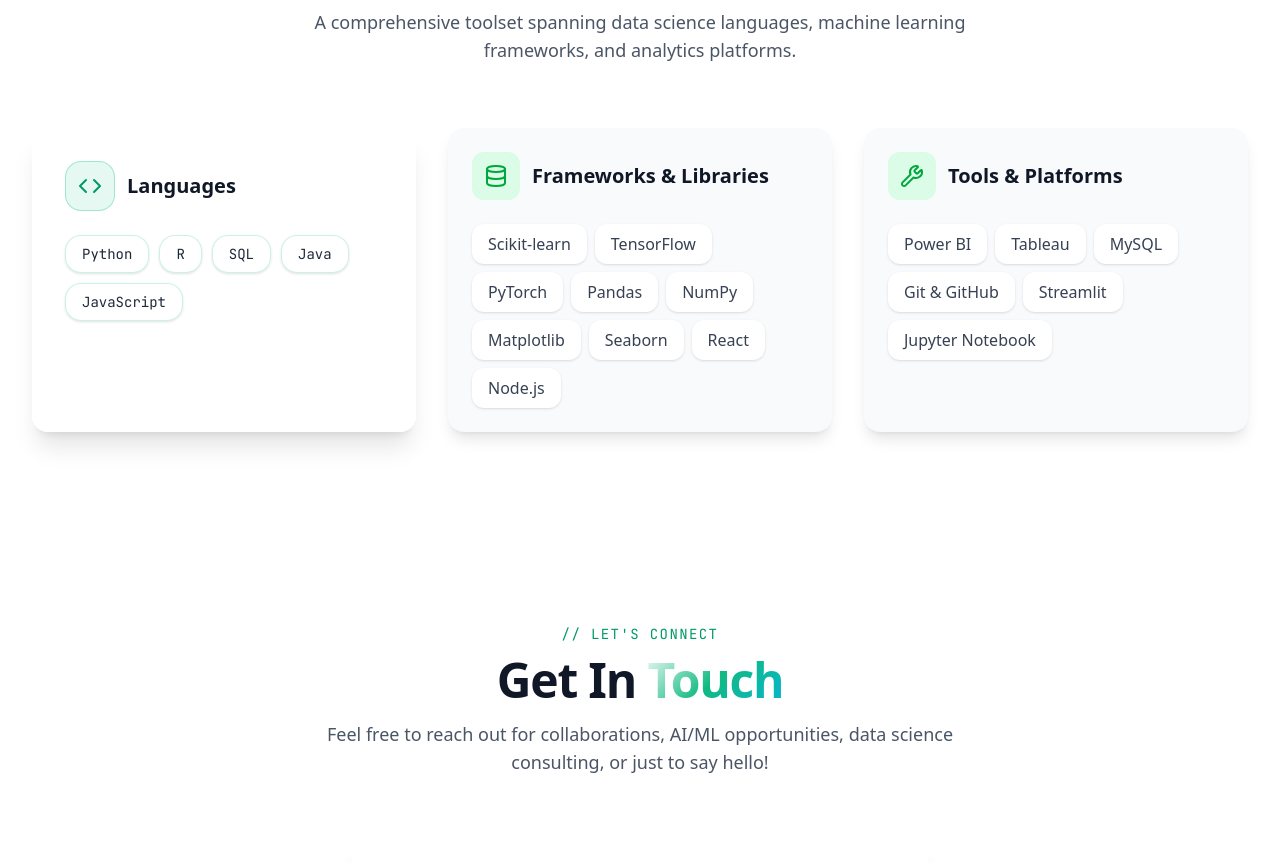
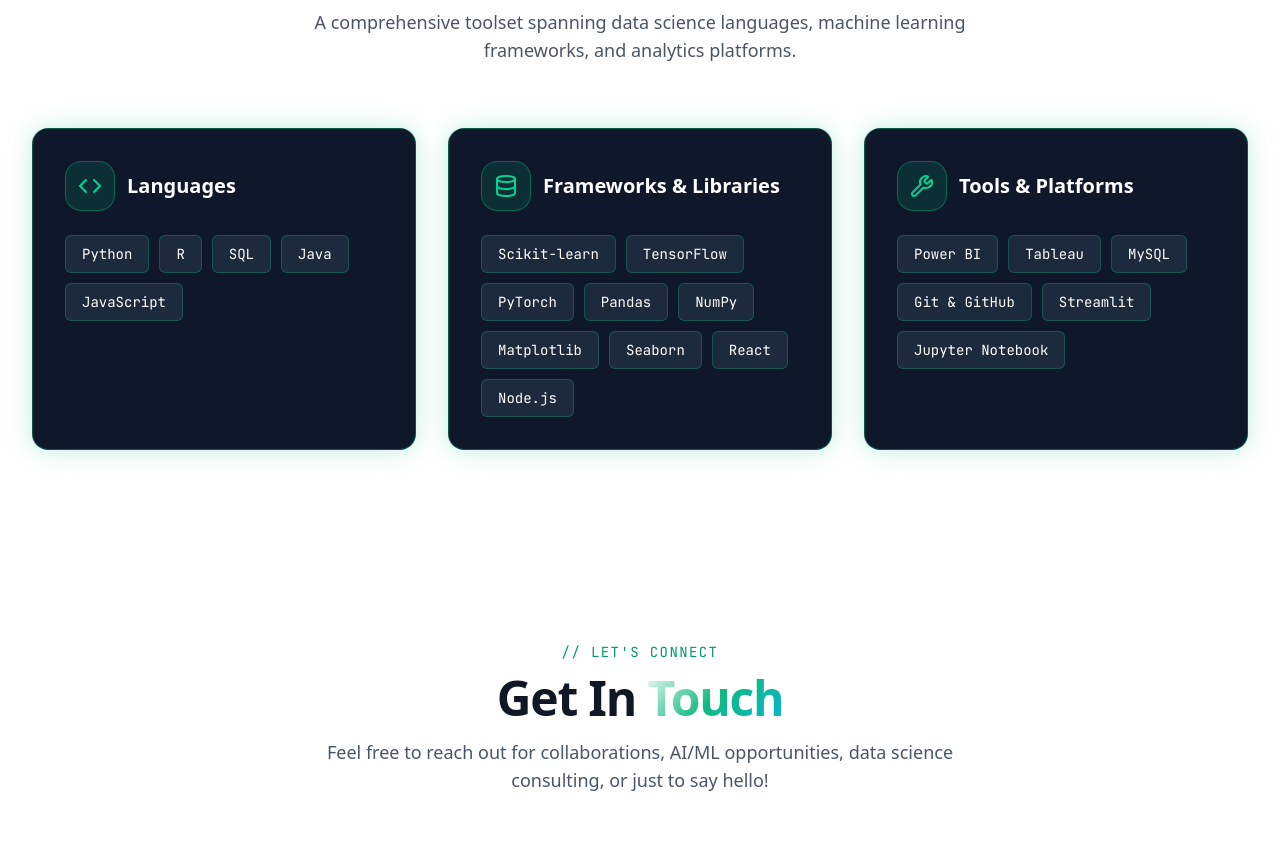
Before and after one commit to yohansmith/my-portfolio, a Next.js app: page / in a window 1280 px wide. Shown: the part 2661-3524 px from the top of the page. Built offline with nearby package versions, Linux system fonts and the light colour scheme.

Commit message:
Updated Skills.tsx

```diff
--- a/src/components/Skills.tsx
+++ b/src/components/Skills.tsx
@@ -3,11 +3,33 @@
 import { motion } from "framer-motion";
 import { Code as CodeIcon, Database as DBIcon, Wrench as ToolWrench } from "lucide-react";
 
-const skills = {
-  Languages: ["Python", "R", "SQL", "Java", "JavaScript"],
-  "Frameworks & Libraries": ["Scikit-learn", "TensorFlow", "PyTorch", "Pandas", "NumPy", "Matplotlib", "Seaborn", "React", "Node.js"],
-  "Tools & Platforms": ["Power BI", "Tableau", "MySQL", "Git & GitHub", "Streamlit", "Jupyter Notebook"],
-};
+const skillGroups = [
+  {
+    title: "Languages",
+    icon: CodeIcon,
+    items: ["Python", "R", "SQL", "Java", "JavaScript"],
+  },
+  {
+    title: "Frameworks & Libraries",
+    icon: DBIcon,
+    items: [
+      "Scikit-learn",
+      "TensorFlow",
+      "PyTorch",
+      "Pandas",
+      "NumPy",
+      "Matplotlib",
+      "Seaborn",
+      "React",
+      "Node.js",
+    ],
+  },
+  {
+    title: "Tools & Platforms",
+    icon: ToolWrench,
+    items: ["Power BI", "Tableau", "MySQL", "Git & GitHub", "Streamlit", "Jupyter Notebook"],
+  },
+];
 
 export default function Skills() {
   return (
@@ -16,104 +38,56 @@ export default function Skills() {
         <motion.div
           initial={{ opacity: 0, y: 30 }}
           whileInView={{ opacity: 1, y: 0 }}
-          viewport={{ once: true, amount: 0.2 }}
+          viewport={{ once: true, amount: 0.1 }}
           transition={{ duration: 0.6 }}
         >
           <div className="text-center mb-16">
             <span className="text-emerald-600 dark:text-emerald-400 font-tech text-sm tracking-widest uppercase mb-3 block">
-              // TECH STACK & CAPABILITIES
+              {"// TECH STACK & CAPABILITIES"}
             </span>
             <h2 className="text-4xl sm:text-5xl font-bold text-gray-900 dark:text-white mb-4 tracking-tight">
-              Skills & <span className="text-gradient">Technologies</span>
+              Skills &amp; <span className="text-gradient">Technologies</span>
             </h2>
             <p className="text-gray-600 dark:text-gray-400 max-w-2xl mx-auto text-base sm:text-lg">
-              A comprehensive toolset spanning data science languages, machine learning frameworks, and analytics platforms.
+              A comprehensive toolset spanning data science languages, machine learning
+              frameworks, and analytics platforms.
             </p>
           </div>
 
           <div className="grid md:grid-cols-3 gap-8">
+            {skillGroups.map((group, idx) => {
+              const Icon = group.icon;
+              return (
                 <motion.div
+                  key={group.title}
                   initial={{ opacity: 0, y: 30 }}
                   whileInView={{ opacity: 1, y: 0 }}
-              viewport={{ once: true, amount: 0.2 }}
-              transition={{ delay: 0.1, duration: 0.6 }}
-              className="glass-panel p-8 rounded-2xl shadow-xl magnetic-glow"
+                  viewport={{ once: true, amount: 0.1 }}
+                  transition={{ delay: 0.1 * (idx + 1), duration: 0.6 }}
+                  className="bg-[#0F172A] p-8 rounded-2xl border border-emerald-500/40 shadow-[0_0_24px_rgba(16,185,129,0.25)] hover:border-emerald-400/70 hover:shadow-[0_0_36px_rgba(16,185,129,0.4)] transition-all duration-300"
                 >
                   <div className="flex items-center gap-3 mb-6">
-                <div className="p-3 bg-emerald-500/10 dark:bg-emerald-500/20 rounded-xl border border-emerald-500/30">
-                  <CodeIcon className="text-emerald-600 dark:text-emerald-400" size={24} />
+                    <div className="p-3 bg-emerald-500/15 rounded-xl border border-emerald-500/40">
+                      <Icon className="text-emerald-400" size={24} />
                     </div>
-                <h3 className="text-xl font-bold text-gray-900 dark:text-white">
-                  Languages
-                </h3>
+                    <h3 className="text-xl font-bold text-white">{group.title}</h3>
                   </div>
+
                   <div className="flex flex-wrap gap-2.5">
-                {skills.Languages.map((skill) => (
+                    {group.items.map((skill) => (
                       <motion.span
                         key={skill}
                         whileHover={{ scale: 1.05 }}
                         whileTap={{ scale: 0.95 }}
-                    className="px-4 py-2 bg-white/80 dark:bg-gray-800/80 text-gray-800 dark:text-gray-200 rounded-xl font-tech text-sm shadow-sm border border-emerald-500/20 hover:border-emerald-500/60 transition-all cursor-default"
+                        className="px-4 py-2 bg-slate-800 text-white rounded-md font-tech text-sm border border-emerald-500/30 hover:border-emerald-400 hover:bg-slate-700 transition-all cursor-default"
                       >
                         {skill}
                       </motion.span>
                     ))}
                   </div>
                 </motion.div>
-
-            <motion.div
-              initial={{ opacity: 0, y: 20 }}
-              whileInView={{ opacity: 1, y: 0 }}
-              viewport={{ once: true }}
-              transition={{ delay: 0.2, duration: 0.5 }}
-              className="bg-gray-50 dark:bg-gray-800 p-6 rounded-xl shadow-lg"
-            >
-              <div className="flex items-center gap-3 mb-6">
-                <div className="p-3 bg-green-100 dark:bg-green-900 rounded-lg">
-                  <DBIcon className="text-green-600 dark:text-green-400" size={24} />
-                </div>
-                <h3 className="text-xl font-semibold text-gray-900 dark:text-white">
-                  Frameworks & Libraries
-                </h3>
-              </div>
-              <div className="flex flex-wrap gap-2">
-                {skills["Frameworks & Libraries"].map((skill) => (
-                  <span
-                    key={skill}
-                    className="px-4 py-2 bg-white dark:bg-gray-700 text-gray-700 dark:text-gray-300 rounded-lg shadow-sm hover:shadow-md transition-shadow"
-                  >
-                    {skill}
-                  </span>
-                ))}
-              </div>
-            </motion.div>
-
-            <motion.div
-              initial={{ opacity: 0, y: 20 }}
-              whileInView={{ opacity: 1, y: 0 }}
-              viewport={{ once: true }}
-              transition={{ delay: 0.3, duration: 0.5 }}
-              className="bg-gray-50 dark:bg-gray-800 p-6 rounded-xl shadow-lg"
-            >
-              <div className="flex items-center gap-3 mb-6">
-                <div className="p-3 bg-green-100 dark:bg-green-900 rounded-lg">
-                  <ToolWrench className="text-green-600 dark:text-green-400" size={24} />
-                </div>
-                <h3 className="text-xl font-semibold text-gray-900 dark:text-white">
-                  Tools & Platforms
-                </h3>
-              </div>
-              <div className="flex flex-wrap gap-2">
-                {skills["Tools & Platforms"].map((skill) => (
-                  <span
-                    key={skill}
-                    className="px-4 py-2 bg-white dark:bg-gray-700 text-gray-700 dark:text-gray-300 rounded-lg shadow-sm hover:shadow-md transition-shadow"
-                  >
-                    {skill}
-                  </span>
-                ))}
-              </div>
-            </motion.div>
+              );
+            })}
           </div>
         </motion.div>
       </div>
```
Lines whose indentation alone changed are shown as unchanged.
